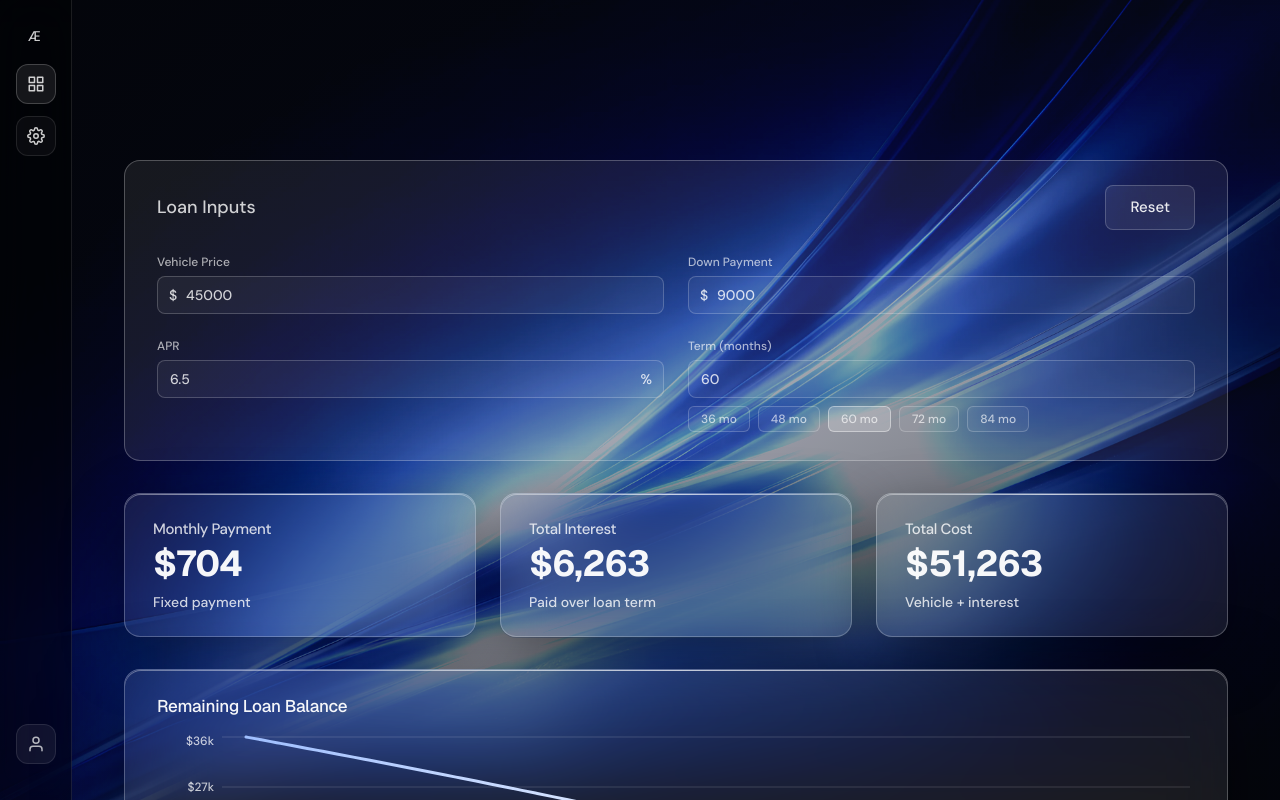
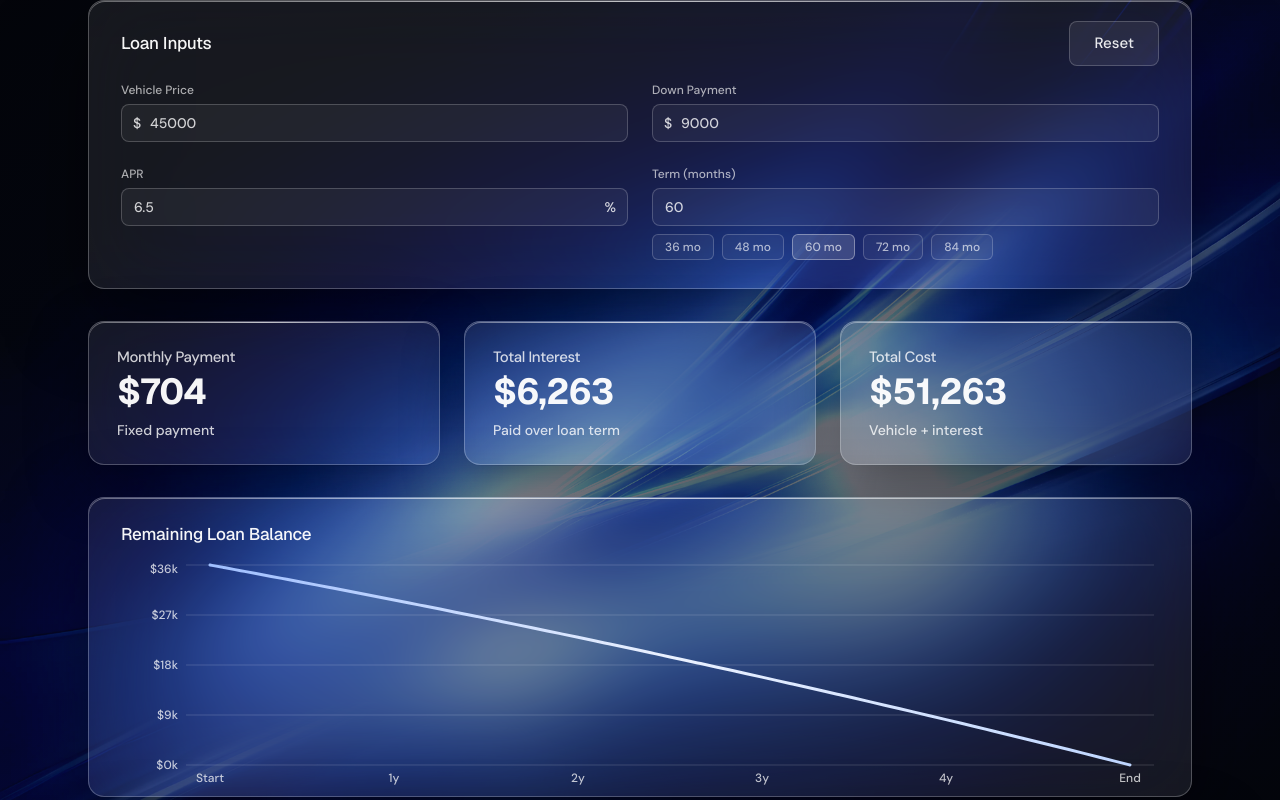
Before and after one commit to vmoreira-dev/Aether, a Next.js app: page / in a window 1280 px wide. Shown: the top 800 px of the page. Built offline with nearby package versions, Linux system fonts and the light colour scheme.

Commit message:
added better styling and background to loaninputs

```diff
--- a/src/app/components/Sidebar.tsx
+++ /dev/null
@@ -1,91 +0,0 @@
-"use client";
-
-import { useEffect, useState } from "react";
-import Link from "next/link";
-import { usePathname } from "next/navigation";
-import { FiGrid, FiSettings, FiUser } from "react-icons/fi";
-
-export default function Sidebar() {
-  const pathname = usePathname();
-
-  const [mounted, setMounted] = useState(false);
-  useEffect(() => setMounted(true), []);
-
-  if (!mounted) {
-    return (
-      <aside className="w-[72px] h-screen bg-black/40 border-r border-white/10" />
-    );
-  }
-
-  const items = [
-    {
-      href: "/",
-      label: "Dashboard",
-      icon: <FiGrid size={18} />,
-    },
-    {
-      href: "/settings",
-      label: "Settings",
-      icon: <FiSettings size={18} />,
-    },
-  ];
-
-  return (
-    <aside
-      className="
-        h-screen w-[72px]
-        bg-black/40
-        border-r border-white/10
-        backdrop-blur-xl
-        flex flex-col
-        items-center
-        py-6
-      "
-    >
-      {/* Brand */}
-      <div className="mb-2">
-        <span className="tracking-[0.18em] text-[14px] text-white/75 font-semibold">
-          Æ
-        </span>
-      </div>
-
-      {/* Navigation */}
-      <nav className="flex flex-col gap-3 mt-2">
-        {items.map((item) => {
-          const active = pathname === item.href;
-
-          return (
-            <Link
-              key={item.href}
-              href={item.href}
-              aria-label={item.label}
-              className={`
-                flex items-center justify-center
-                w-10 h-10
-                rounded-xl
-                border
-                transition-colors duration-150
-                ${
-                  active
-                    ? "bg-white/[0.08] border-white/20"
-                    : "bg-white/[0.03] border-white/10 hover:bg-white/[0.06]"
-                }
-              `}
-            >
-              <span className={active ? "text-white" : "text-white/70"}>
-                {item.icon}
-              </span>
-            </Link>
-          );
-        })}
-      </nav>
-
-      {/* Account */}
-      <div className="mt-auto mb-3">
-        <div className="w-10 h-10 rounded-xl bg-white/[0.06] border border-white/10 flex items-center justify-center">
-          <FiUser size={18} className="text-white/70" />
-        </div>
-      </div>
-    </aside>
-  );
-}
--- a/src/app/components/loan/LoanInputs.tsx
+++ b/src/app/components/loan/LoanInputs.tsx
@@ -10,9 +10,23 @@ export default function LoanInputs() {
   const { model, setModel, reset } = useLoan();
 
   return (
-    <div className="rounded-2xl border border-white/25 bg-white/[0.08] px-8 pt-6 pb-7">
-      <div className="flex items-center justify-between mb-6">
-        <p className="text-white/90 text-lg">Loan Inputs</p>
+    <div
+      className="
+        relative rounded-2xl border border-white/25
+        bg-white/[0.08] backdrop-blur-2xl
+        shadow-[0_25px_80px_rgba(0,0,0,0.55)]
+        before:pointer-events-none
+        before:absolute before:inset-0 before:rounded-2xl
+        before:shadow-[inset_0_1px_0_rgba(255,255,255,0.35)]
+        px-8 pt-5 pb-7
+      "
+    >
+      <div className="pointer-events-none absolute inset-x-0 top-0 h-px bg-gradient-to-r from-transparent via-white/60 to-transparent" />
+
+      <div className="flex items-center justify-between mb-4">
+        <p className="font-[DMSerifDisplay] text-[17px] tracking-tight text-white/90">
+          Loan Inputs
+        </p>
         <GhostButton onClick={reset}>Reset</GhostButton>
       </div>
 
@@ -52,9 +66,9 @@ export default function LoanInputs() {
                 key={m}
                 type="button"
                 onClick={() => setModel({ termMonths: m })}
-                className={`px-3 py-1 text-xs rounded-md border ${
+                className={`px-3 py-1 text-xs rounded-md border transition-colors ${
                   model.termMonths === m
-                    ? "bg-white/20 border-white/40"
+                    ? "bg-white/15 border-white/35"
                     : "bg-white/5 border-white/20"
                 }`}
               >
--- a/src/app/layout.tsx
+++ b/src/app/layout.tsx
@@ -1,5 +1,5 @@
 import "./globals.css";
-import Sidebar from "./components/Sidebar";
+
 import { LoanProvider } from "./providers/LoanContext";
 import { DM_Sans, Geist } from "next/font/google";
 import type { Metadata } from "next";
@@ -51,7 +51,7 @@ export default function RootLayout({
         {/* === APP FRAME === */}
         <LoanProvider>
           <div className="flex min-h-screen">
-            <Sidebar />
+
             <main className="flex-1 flex justify-center items-start">
               {children}
             </main>
--- a/src/app/page.tsx
+++ b/src/app/page.tsx
@@ -8,7 +8,9 @@ import LoanPrincipalInterestChart from "./components/loan/LoanPrincipalInterestC
 export default function Page() {
   return (
     <div className="max-w-6xl w-full px-6 pt-[20vh] pb-24 space-y-8">
-      <LoanInputs />
+      <div className="-mt-40">
+  <LoanInputs />
+</div>
 
       {/* === STATS === */}
       <div className="grid grid-cols-3 gap-6">
```
